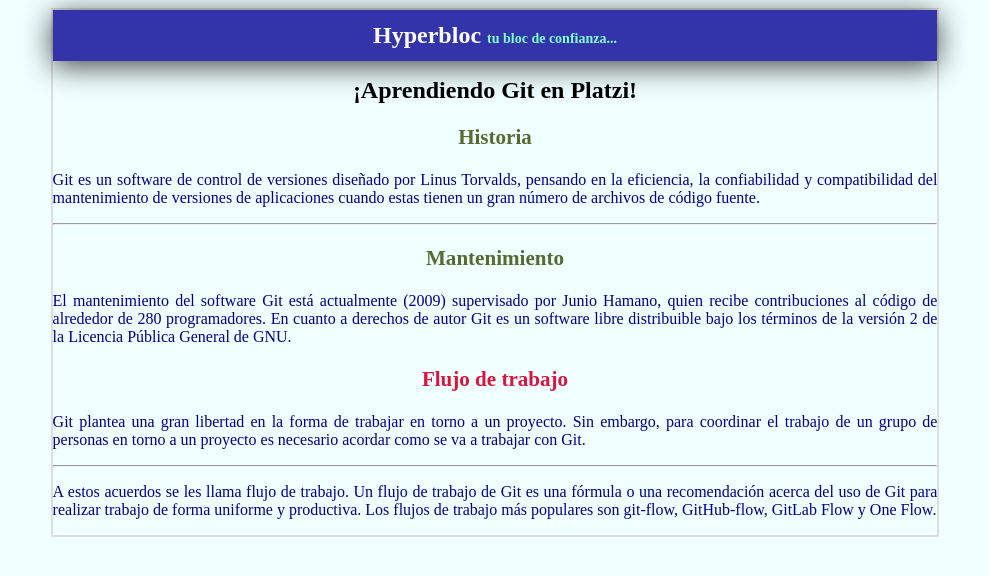
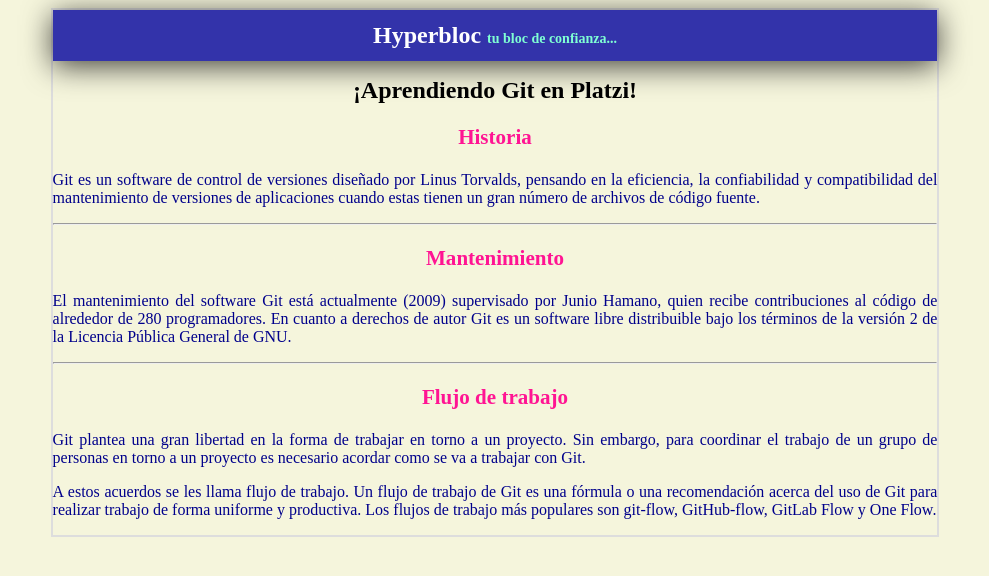
Before and after one commit to J-Cesar1931/hyperblog, a plain HTML site: page proyecto-1/index.html in a window 1280 px wide. Shown: the whole page, without its empty margins (145-1134 px from the left). Drawn offline with Linux system fonts and the light colour scheme.

Commit message:
Se cambio el color de la pagina

```diff
--- a/proyecto-1/css/styles.css
+++ b/proyecto-1/css/styles.css
@@ -2,7 +2,7 @@ body {
   text-align: left;
   color: crimson;
   font-size: 18px;
-  background-color: azure;
+  background-color: beige;
 }
 
 #container {
@@ -36,5 +36,5 @@ p {
 
 #subtitulo {
   text-align: center;
-  color: darkolivegreen;
+  color: deeppink;
 }
--- a/proyecto-1/index.html
+++ b/proyecto-1/index.html
@@ -31,14 +31,14 @@
           libre distribuible bajo los términos de la versión 2 de la Licencia
           Pública General de GNU.
         </p>
-        <h3>Flujo de trabajo</h3>
+        <hr />
+        <h3 id="subtitulo">Flujo de trabajo</h3>
         <p>
           Git plantea una gran libertad en la forma de trabajar en torno a un
           proyecto. Sin embargo, para coordinar el trabajo de un grupo de
           personas en torno a un proyecto es necesario acordar como se va a
           trabajar con Git.
         </p>
-        <hr />
         <p>
           A estos acuerdos se les llama flujo de trabajo. Un flujo de trabajo de
           Git es una fórmula o una recomendación acerca del uso de Git para
```
